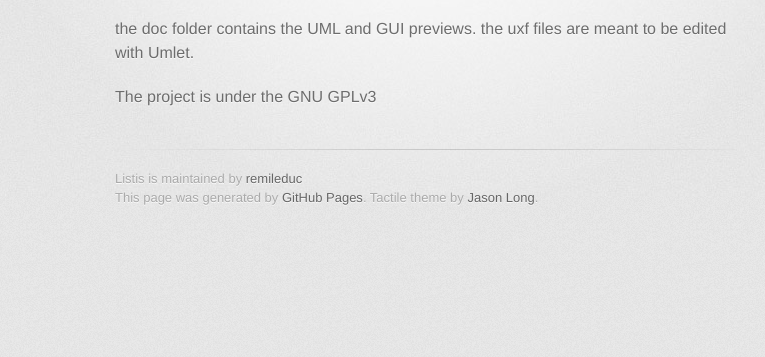
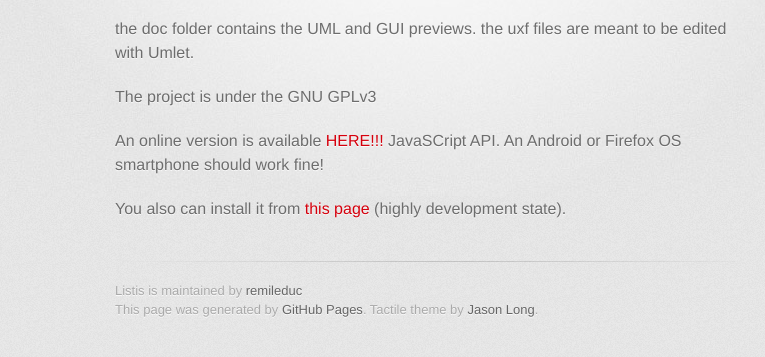
Before and after one commit to remileduc/listiz, a plain HTML site: page index.html in a window 1280 px wide. Shown: the part 377-734 px from the top of the page, without its empty margins (215-980 px from the left). Drawn offline with Linux system fonts and the light colour scheme; a web font is replaced by a local one.

Commit message:
first github page

```diff
--- a/index.html
+++ b/index.html
@@ -39,6 +39,10 @@
 <p>the doc folder contains the UML and GUI previews. the uxf files are meant to be edited with Umlet.</p>
 
 <p>The project is under the GNU GPLv3</p>
+
+<p>An online version is available <a href="src/index.html" title="Online version">HERE!!!</a>
+JavaSCript API. An Android or Firefox OS smartphone should work fine!</p>
+<p>You also can install it from <a href="packaged_app/index.html" title="install page">this page</a> (highly development state).</p>
         </section>
 
         <footer>
```
